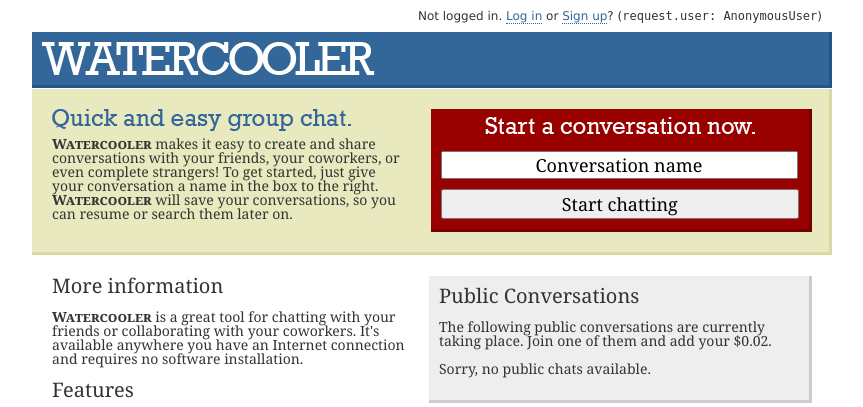
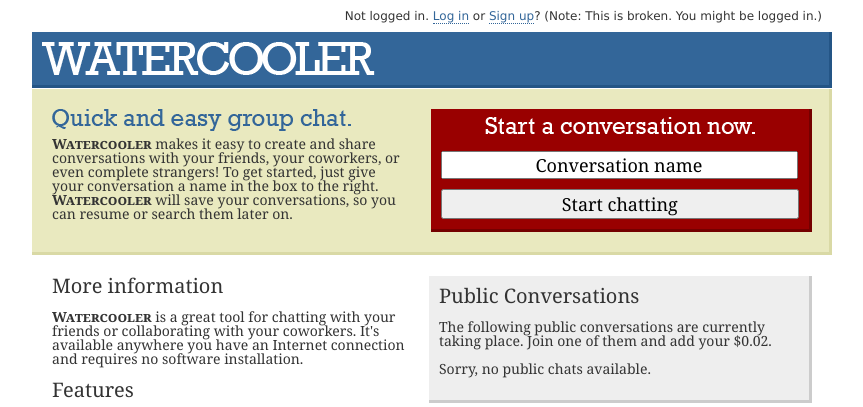
Before and after one commit to mccutchen/watercooler, a Django app: template templates/index.html in a window 1280 px wide. Shown: the top 407 px of the page, without its empty margins (208-1071 px from the left). Run offline with Django 3.2, Linux system fonts and the light colour scheme; the template is opened without the code that fills it, so the values that code supplies are empty.

Commit message:
Add a note explaining the broken user status at the top of each page

```diff
--- a/templates/base.html
+++ b/templates/base.html
@@ -16,7 +16,7 @@
                 {% else %}
                     Not logged in.  <a href="/accounts/login/">Log in</a> or <a href="/accounts/register/">Sign up</a>?
                 {% endif %}
-                (<code>request.user: {{ request.user }}</code>)
+                (Note:  This is broken.  You might be logged in.)
             </div>
 
             <div id="header">
```
